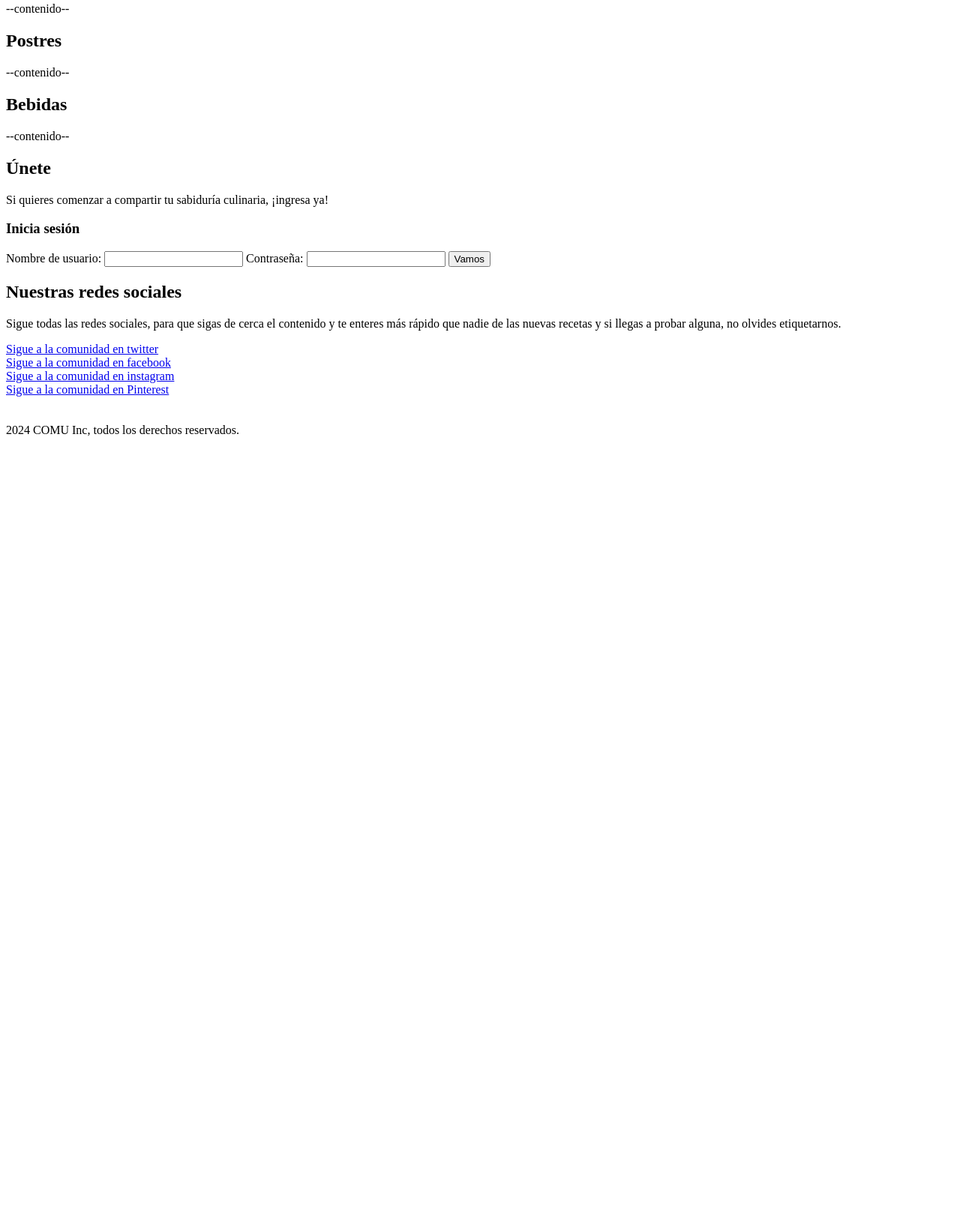
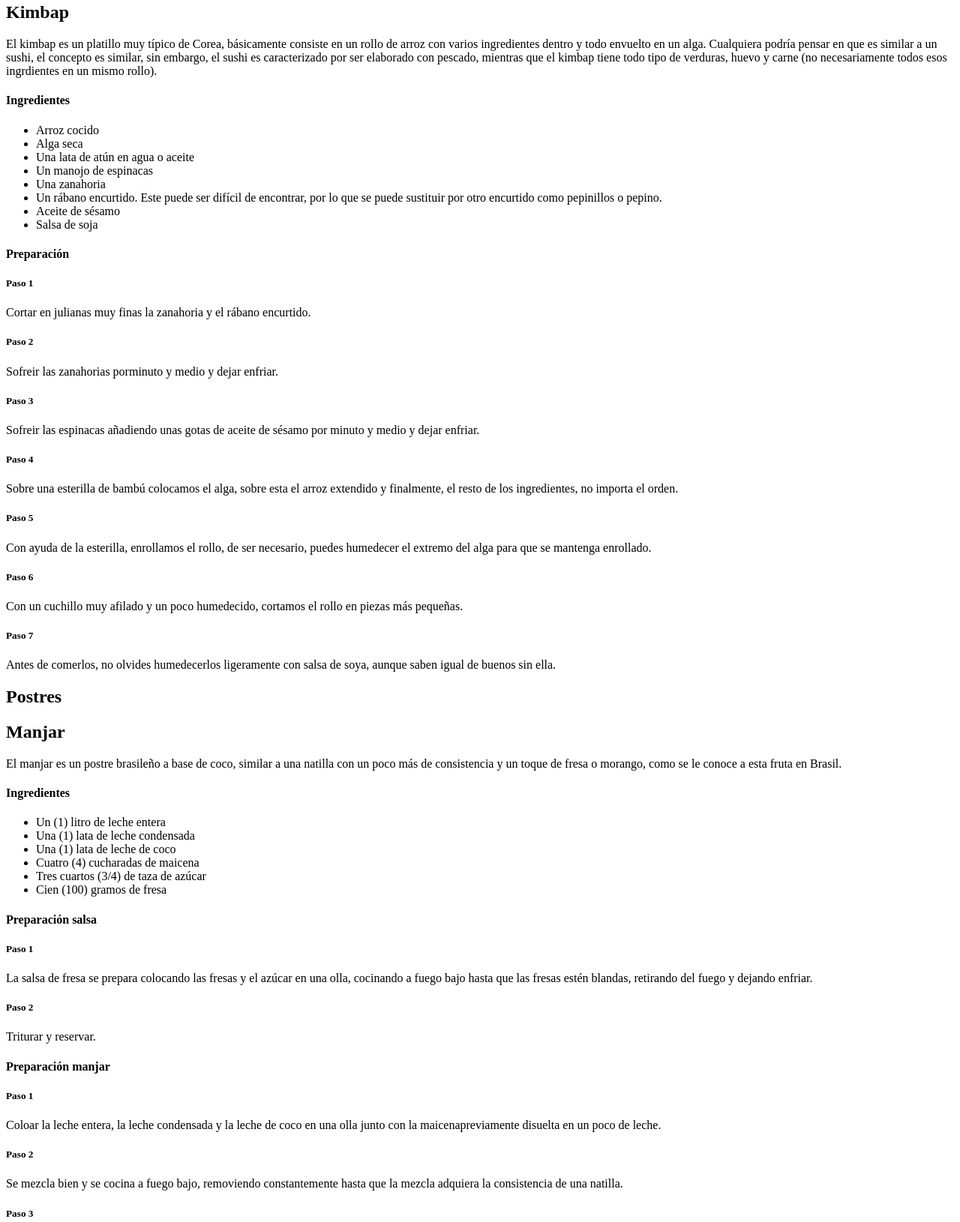
Before and after one commit to yes1ca/Cookbook, a plain HTML site: page index.html in a window 1280 px wide. Shown: the part 517-2147 px from the top of the page at 75% size. Before the commit the page ends 1108 px from the top, so only its background shows below. Drawn offline with Linux system fonts and the light colour scheme.

Commit message:
Commit 4 - body done images missing

```diff
--- a/index.html
+++ b/index.html
@@ -47,26 +47,140 @@
     <section id="Comidas">
         <h1>Comidas</h1>
     </section>
+    <!--Kimbap-->
+    <h2>Kimbap</h2>
     <p>
-        --contenido--
+        El kimbap es un platillo muy típico de Corea, básicamente consiste en un rollo de arroz con varios ingredientes dentro y todo envuelto en un alga. Cualquiera podría pensar en que es similar a un sushi, el concepto es
+        similar, sin embargo, el sushi es caracterizado por ser elaborado con pescado, mientras que el kimbap tiene todo tipo de verduras, huevo y carne (no necesariamente todos esos ingrdientes
+        en un mismo rollo).
     </p>
+
+    <h4>Ingredientes</h4>
+    <ul>
+        <li>Arroz cocido</li>
+        <li>Alga seca</li>
+        <li>Una lata de atún en agua o aceite</li>
+        <li>Un manojo de espinacas</li>
+        <li>Una zanahoria</li>
+        <li>Un rábano encurtido. Este puede ser difícil de encontrar, por lo que se puede sustituir por otro encurtido como pepinillos o pepino.</li>
+        <li>Aceite de sésamo</li>
+        <li>Salsa de soja</li>
+    </ul>
+
+    <h4>Preparación</h4>
+    <h5>Paso 1</h5>
+        <p>
+            Cortar en julianas muy finas la zanahoria y el rábano encurtido.
+        </p>
+    <h5>Paso 2</h5>
+        <p>
+            Sofreir las zanahorias porminuto y medio y dejar enfriar.
+        </p>
+    <h5>Paso 3</h5>
+        <p>
+            Sofreir las espinacas añadiendo unas gotas de aceite de sésamo por minuto y medio y dejar enfriar.
+        </p>
+    <h5>Paso 4</h5>
+        <p>
+            Sobre una esterilla de bambú colocamos el alga, sobre esta el arroz extendido y finalmente, el resto de los ingredientes, no importa el orden.
+        </p>
+    <h5>Paso 5</h5>
+        <p>
+            Con ayuda de la esterilla, enrollamos el rollo, de ser necesario, puedes humedecer el extremo del alga para que se mantenga enrollado.
+        </p>
+    <h5>Paso 6</h5>
+        <p>
+            Con un cuchillo muy afilado y un poco humedecido, cortamos el rollo en piezas más pequeñas.
+        </p>
+    <h5>Paso 7</h5>
+        <p>
+            Antes de comerlos, no olvides humedecerlos ligeramente con salsa de soya, aunque saben igual de buenos sin ella.
+        </p>
 
 
     <!--Sección POSTRES-->
     <section id="Postres">
         <h1>Postres</h1>
     </section>
+    <!--Manjar-->
+    <h2>Manjar</h2>
     <p>
-        --contenido--
+       El manjar es un postre brasileño a base de coco, similar a una natilla con un poco más de consistencia y un toque de fresa o morango, como se le conoce a esta fruta en Brasil.
     </p>
+
+    <h4>Ingredientes</h4>
+    <ul>
+        <li>Un (1) litro de leche entera</li>
+        <li>Una (1) lata de leche condensada</li>
+        <li>Una (1) lata de leche de coco</li>
+        <li>Cuatro (4) cucharadas de maicena</li>
+        <li>Tres cuartos (3/4) de taza de azúcar</li>
+        <li>Cien (100) gramos de fresa</li>
+    </ul>
+
+    <h4>Preparación salsa</h4>
+    <h5>Paso 1</h5>
+    <p>
+        La salsa de fresa se prepara colocando las fresas y el azúcar en una olla, cocinando a fuego bajo hasta que las fresas estén blandas, retirando del fuego y dejando enfriar.
+    </p>
+    <h5>Paso 2</h5>
+    <p>
+        Triturar y reservar.
+    </p>
+
+    <h4>Preparación manjar</h4>
+    <h5>Paso 1</h5>
+    <p>
+        Coloar la leche entera, la leche condensada y la leche de coco en una olla junto con la maicenapreviamente disuelta en un poco de leche.
+    </p>
+    <h5>Paso 2</h5>
+    <p>
+        Se mezcla bien y se cocina a fuego bajo, removiendo constantemente hasta que la mezcla adquiera la consistencia de una natilla.
+    </p>
+    <h5>Paso 3</h5>
+    <p>
+        Verter la preparación en un molde para budín y dejar enfriar por 20 minutos. Una vez enfriado, llevar al refrigerador para que termine de cuajar.
+    </p>
+    <h5>Paso 4</h5>
+    <p>
+        Servir el budín bañado con la salsa de fresas.
+    </p>
+
 
      <!--Sección BEBIDAS-->
      <section id="Bebidas">
         <h1>Bebidas</h1>
     </section>
+    <!--Pisco-->
+    <h2>Pisco Sour</h2>
     <p>
-        --contenido--
+       El pisco es la bebida nacional del Perú, es un destilado o aguardiente de uva, cuya producción comenzó a finales del siglo XVI en la provincia del Pisco.
+       El pisco sour es la bebida insignia del Perú  es un emblema en muchas celebraciones de todo el mundo, es tan importante que existe el Día del Pisco Sour cada primer sábado de febrero,
+       por lo que cuenta con una calidad excepcional al nivel de licores internacionales como el tequila y el whisky.
     </p>
+
+    <h4>Ingredientes</h4>
+    <ul>
+        <li>Tres (3) onzas de pisco</li>
+        <li>Media (1/2) cucharada de azúcar</li>
+        <li>El jugo de medio limón</li>
+        <li>Una (1) clara de huevo</li>
+        <li>Hielo</li>
+
+    <h4>Preparación</h4>
+    <h5>Paso 1</h5>
+        <p>
+            Empezamos mezclando el pisco con el azúcar y el jugo de limón en la licuadora. Bate a potencia máxima hasta que el azúcar se haya disuelto.
+        </p>
+    <h5>Paso 2</h5>
+        <p>
+            Añade la clara de huevo junto con el hielo hasta que éste alcance unos 3/4 del vaso de la licuadora, licúe todo junto hasta que se forme espuma de las claras.
+        </p>
+    <h5>Paso 3</h5>
+    <p>
+        Sirve e pisco sour y disfruta. Para decorar, puedes echarle un poco de canela en polvo encima.
+    </p>
+
 
      <!--Sección ÚNETE-->
      <section id="Únete">
```
